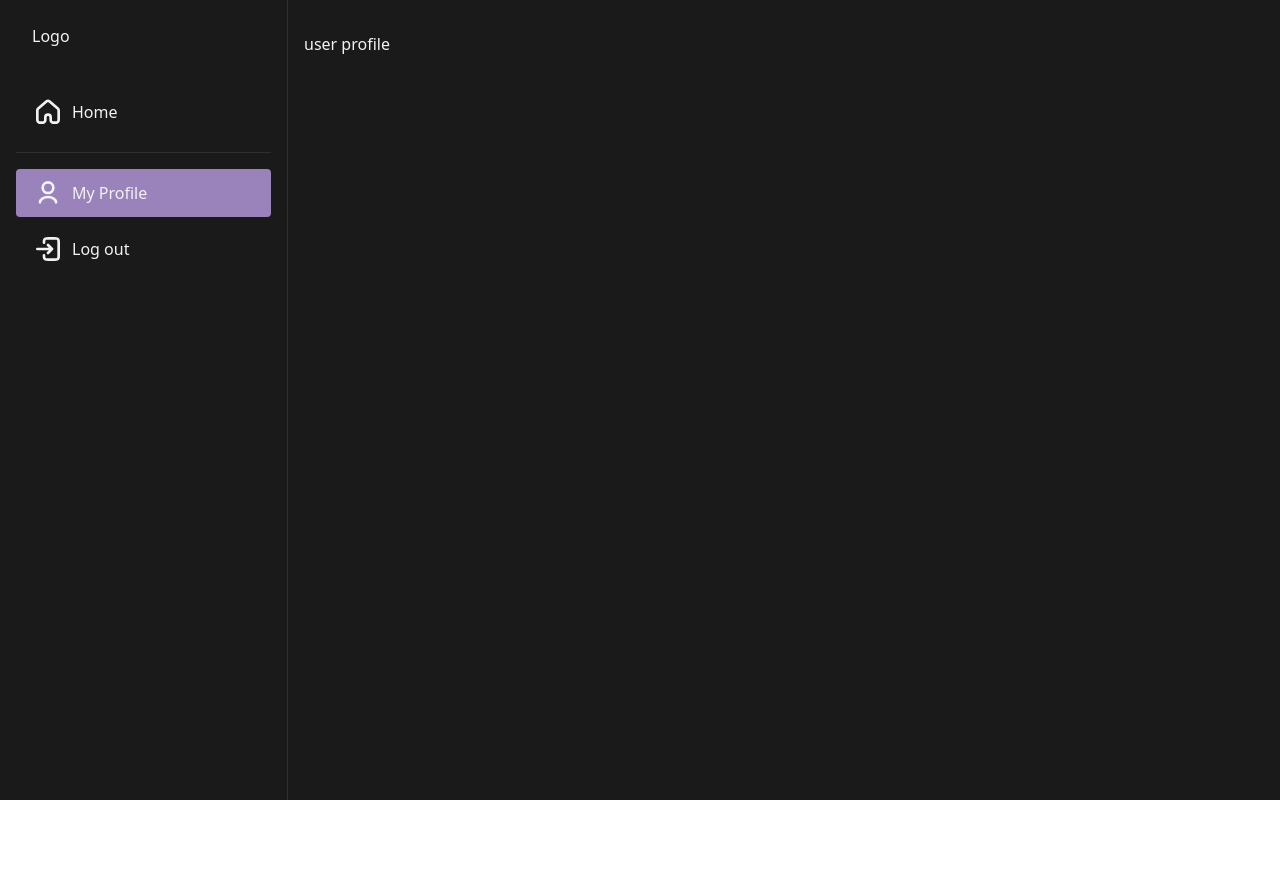
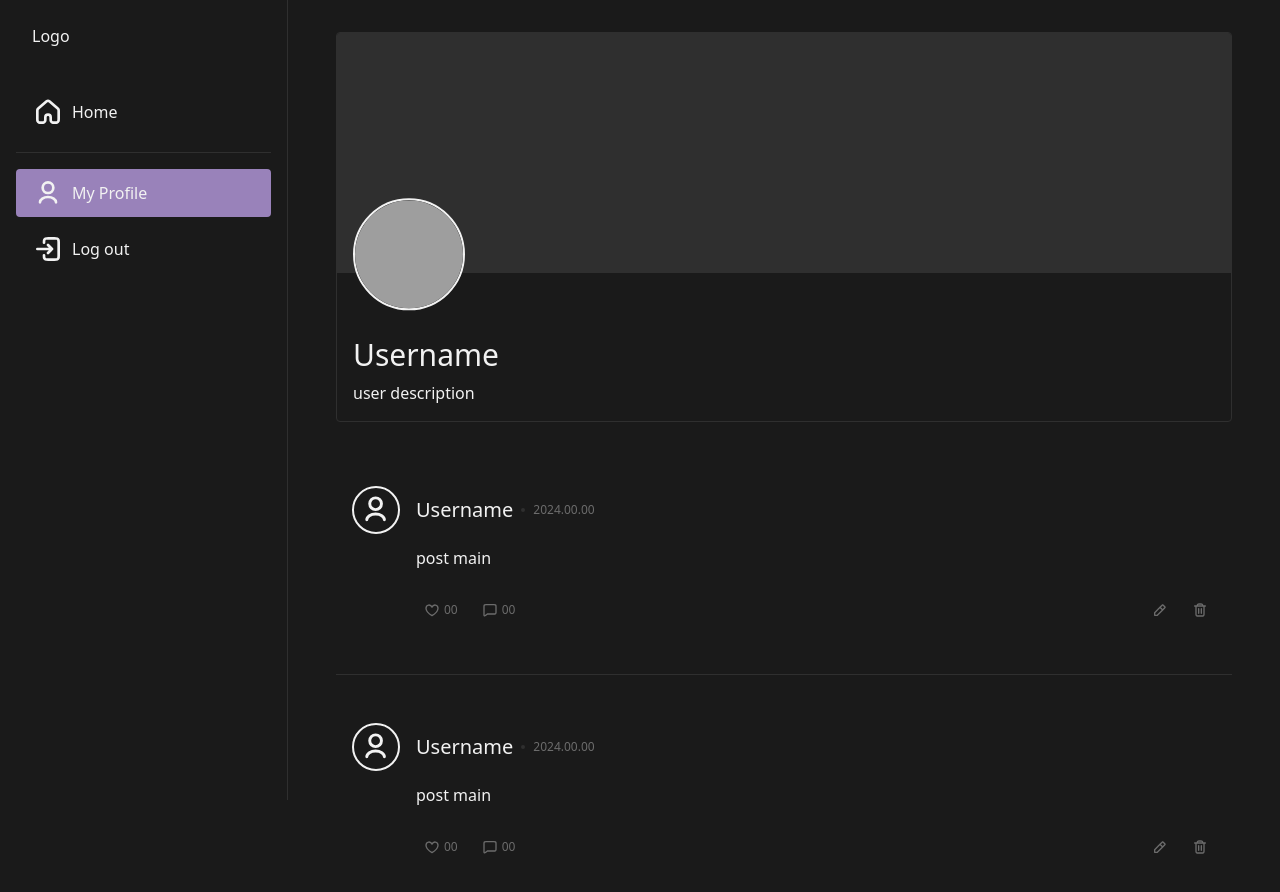
Before and after one commit to hyesuhong/next_sns, a Next.js app: page /users/1 in a window 1280 px wide. Shown: the top 892 px of the page. Before the commit the page ends 800 px from the top, so only its background shows below. Built offline with nearby package versions, Linux system fonts and the light colour scheme; grey boxes are pictures that could not be loaded.

Commit message:
feat: add user's profile page

```diff
--- a/src/components/common/profile.tsx
+++ b/src/components/common/profile.tsx
@@ -2,15 +2,18 @@ import { IcoProfile } from '../icons';
 
 type ProfileProps = {
 	imgUrl?: string;
+	className?: string;
 };
 
-export default function Profile({ imgUrl }: ProfileProps) {
+export default function Profile({ imgUrl, className }: ProfileProps) {
 	return (
-		<span className='flex h-12 w-12 overflow-hidden rounded-full border-2 border-sns-white'>
+		<span
+			className={`flex h-12 w-12 overflow-hidden rounded-full border-2 border-sns-white ${className}`}
+		>
 			{imgUrl ? (
 				<img src={imgUrl} alt='' className='h-full w-full object-cover' />
 			) : (
-				<IcoProfile className='m-auto h-10 w-10' />
+				<IcoProfile className='m-auto h-4/5 w-4/5' />
 			)}
 		</span>
 	);
--- a/src/pages/users/[id]/index.tsx
+++ b/src/pages/users/[id]/index.tsx
@@ -1,5 +1,26 @@
+import { Divider, Profile } from '@/components/common';
 import { GeneralLayout } from '@/components/layouts';
+import { Post } from '@/components/post';
 
 export default function Page() {
-	return <GeneralLayout>user profile</GeneralLayout>;
+	return (
+		<GeneralLayout>
+			<section className='mx-auto max-w-4xl overflow-hidden rounded border border-sns-grey-dark'>
+				<div className='h-60 bg-sns-grey-dark'>{/* cover image area */}</div>
+				<div className='relative p-4 pt-16'>
+					<Profile
+						className='absolute left-4 top-0 h-28 w-28 -translate-y-2/3 bg-sns-charcoal'
+						imgUrl='https://img.freepik.com/free-psd/3d-illustration-human-avatar-profile_23-2150671142.jpg?size=338&ext=jpg&ga=GA1.1.553209589.1714176000&semt=ais'
+					/>
+					<h2 className='mb-2 text-3xl'>Username</h2>
+					<p>user description</p>
+				</div>
+			</section>
+			<section className='mx-auto mt-12 flex max-w-4xl flex-col gap-y-8'>
+				<Post isOwner />
+				<Divider lightness='DARK' />
+				<Post isOwner />
+			</section>
+		</GeneralLayout>
+	);
 }
```
